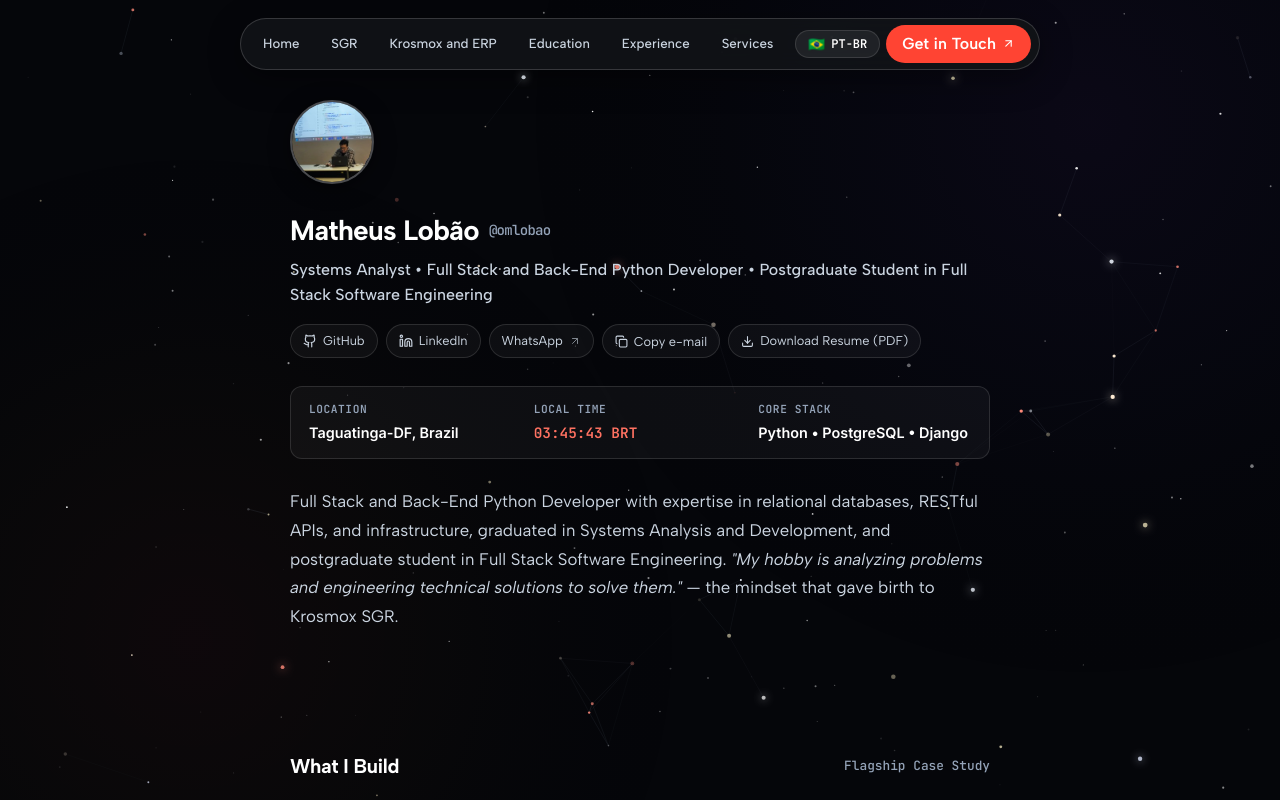
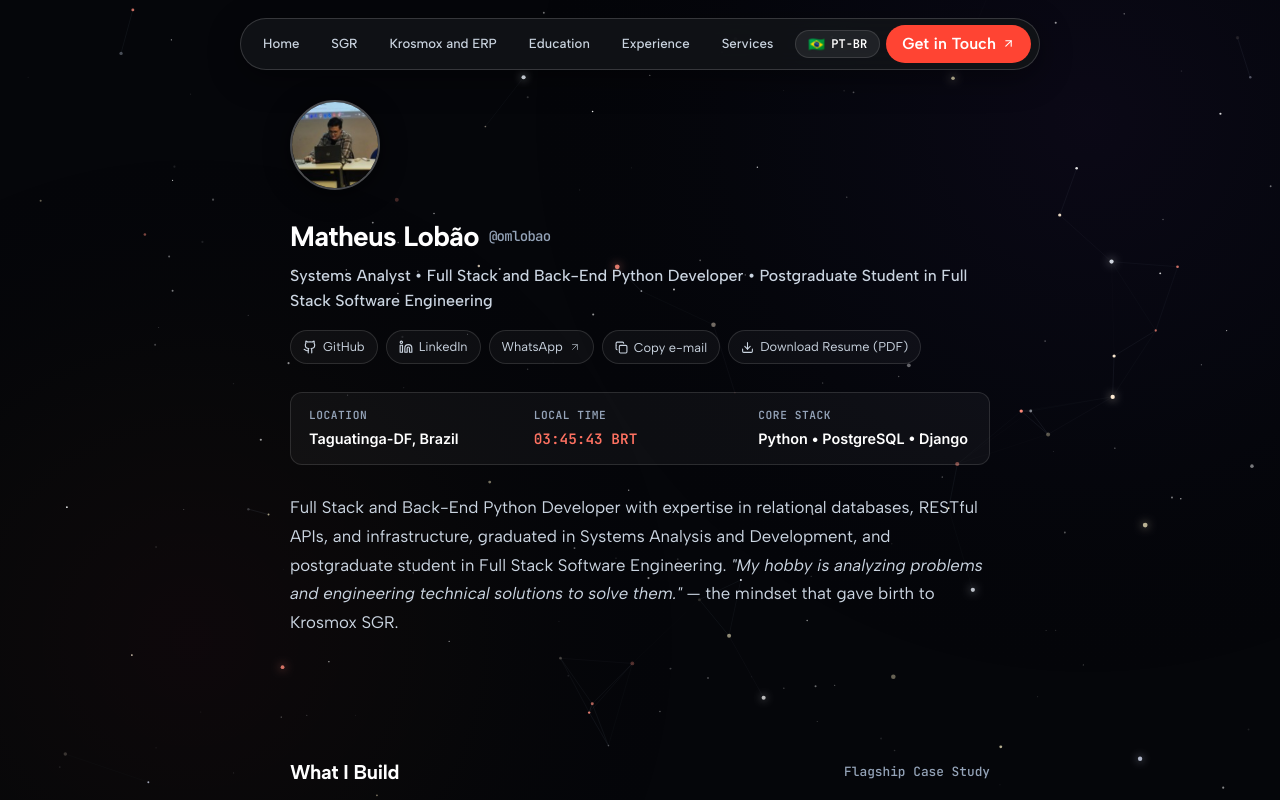
Before and after one commit to omlobao/omlobao.github.io, a React (Vite) app in the folder frontend/: page / in a window 1280 px wide. Shown: the top 800 px of the page. Built offline with nearby package versions, Linux system fonts and the light colour scheme.

Commit message:
fix(avatar): reframe profile photo centered on portrait and upscale to 400x400

```diff
--- a/frontend/src/index.css
+++ b/frontend/src/index.css
@@ -230,8 +230,8 @@ button {
 
 .profile-avatar-box {
   position: relative;
-  width: 84px;
-  height: 84px;
+  width: 90px;
+  height: 90px;
 }
 
 .profile-avatar-img {
@@ -239,9 +239,9 @@ button {
   height: 100%;
   border-radius: var(--radius-full);
   object-fit: cover;
-  object-position: center;
+  object-position: center 25%;
   border: 2px solid var(--border-hover);
-  box-shadow: 0 4px 20px rgba(0, 0, 0, 0.5);
+  box-shadow: 0 4px 24px rgba(0, 0, 0, 0.6);
   transition: transform var(--transition-fast), border-color var(--transition-fast);
 }
 
```
Also changed, not shown: frontend/public/profile.jpg, frontend/src/components/UniverseBackground.jsx (line endings or trailing spaces).
